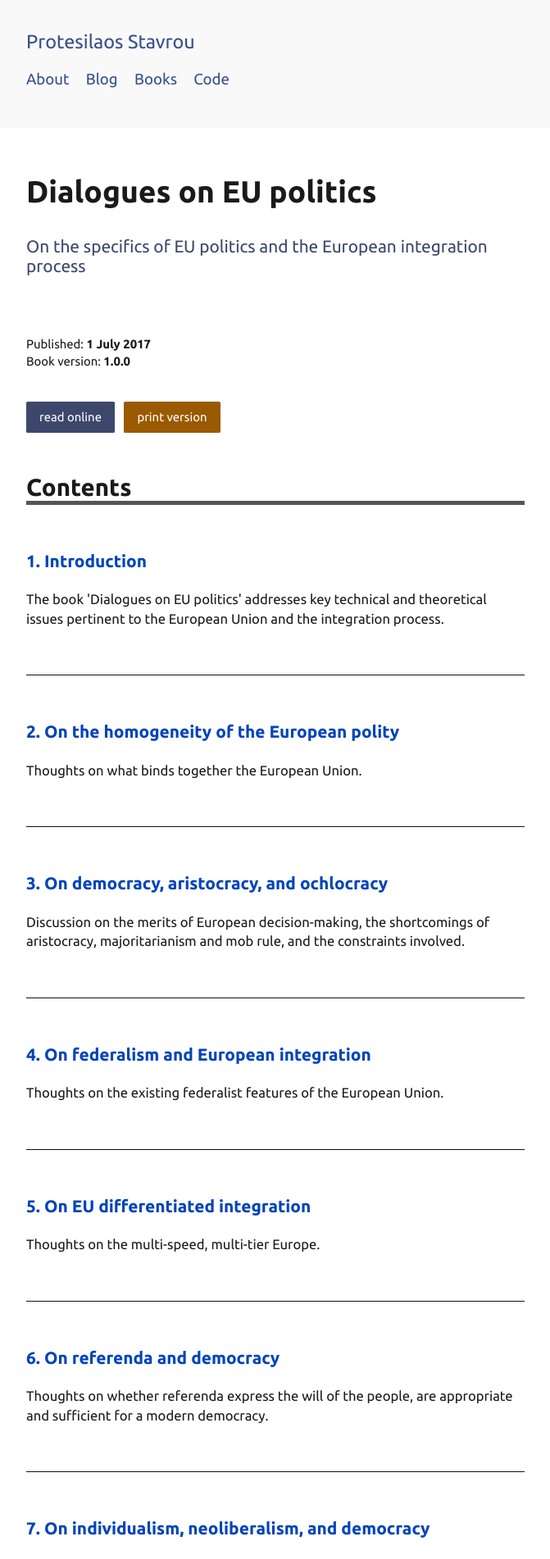
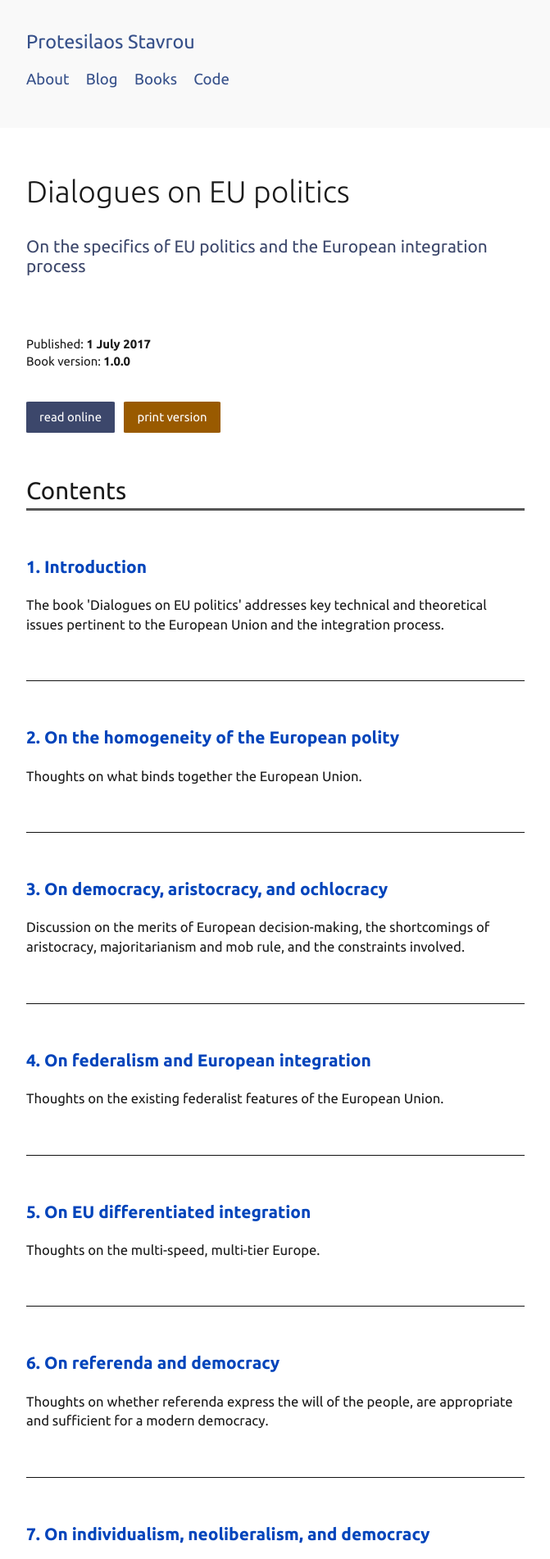
Before and after one commit to protesilaos/protesilaos.github.io, a Jekyll site: the page built from _pages/books/eudi.html, in a window 1280 px wide. Shown: the top 1902 px of the page at 82% size, without its empty margins (304-975 px from the left). Built offline with Jekyll 4.4.1, drawn with Linux system fonts in a browser that asks for light colours.

Commit message:
Index headings should have consistent styles with post headings

```diff
--- a/_sass/_index.scss
+++ b/_sass/_index.scss
@@ -44,6 +44,10 @@
     @extend %index-impact-heading-elements;
 
     @include fluid-font-size($impact-text-l);
+
+    @include tablet {
+        font-weight: 300;
+    }
 
     font-size: $xxlsize;
 }
@@ -152,10 +156,11 @@
 
 .index-blog-section-heading {
     @include fluid-font-size($impact-text-s);
-    @include border(bottom, $border-width-thick, solid, $border-color-dark-2);
+    @include border(bottom, $border-width-medium, solid, $border-color-dark-2);
 
     @include tablet {
         margin-bottom: $vertical-rhythm-1;
+        font-weight: 400;
     }
 
     @include desktop {
@@ -163,6 +168,7 @@
     }
 
     font-size: $xxlsize;
+    line-height: $line-height;
     margin-bottom: $vertical-rhythm-0;
 }
 
```
